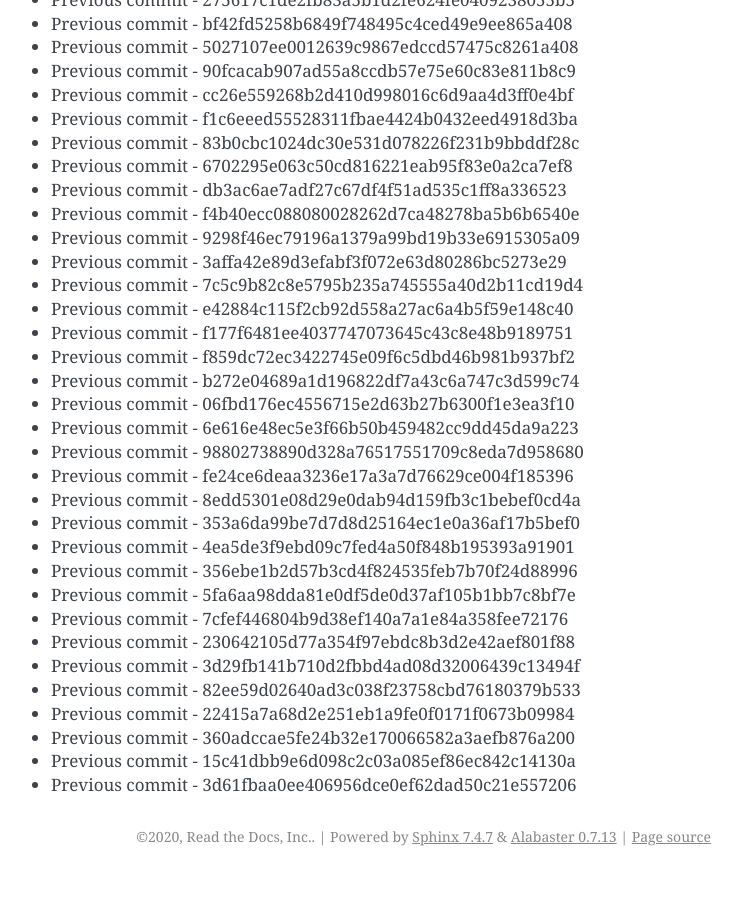
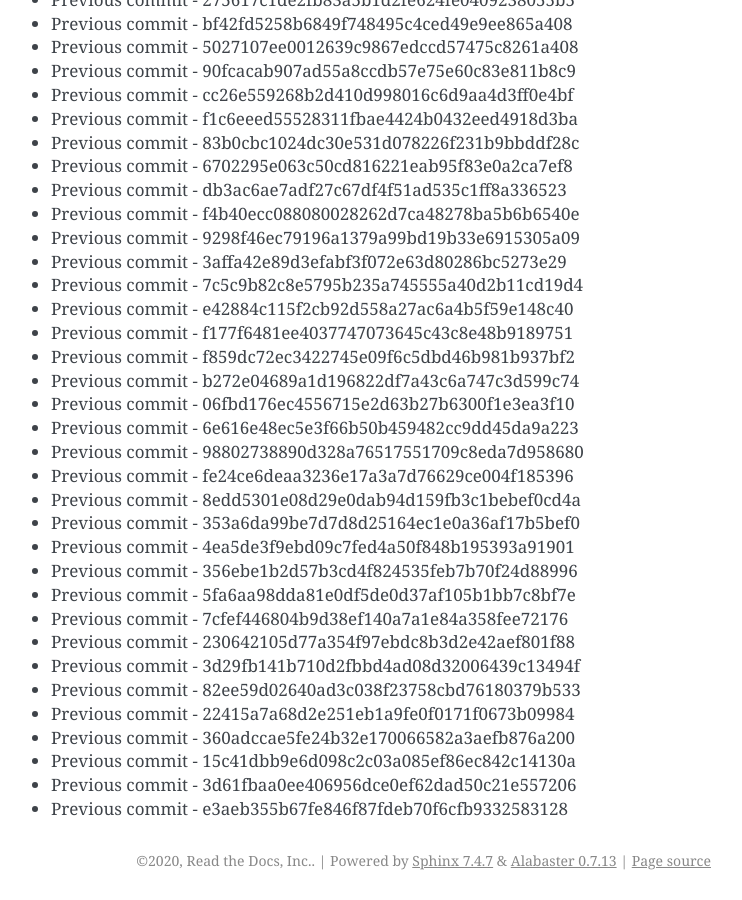
Before and after one commit to readthedocs/rtd-git-stresstest, a Sphinx documentation site: the page built from docs/updates.rst, in a window 1280 px wide and 900 px high, scrolled down 50058 px. Shown: the whole window, without its empty margins (399-1141 px from the left). Built offline with Sphinx 7.4.7, drawn with Linux system fonts in a browser that asks for light colours; before the commit the page ends 50934 px from its top, so only the background shows below that.

Commit message:
Generating commit from previous: e3aeb355b67fe846f87fdeb70f6cfb9332583128

```diff
--- a/docs/updates.rst
+++ b/docs/updates.rst
@@ -2135,3 +2135,4 @@ It can be tested for any performance characteristics.
 * Previous commit - 360adccae5fe24b32e170066582a3aefb876a200
 * Previous commit - 15c41dbb9e6d098c2c03a085ef86ec842c14130a
 * Previous commit - 3d61fbaa0ee406956dce0ef62dad50c21e557206
+* Previous commit - e3aeb355b67fe846f87fdeb70f6cfb9332583128
```
